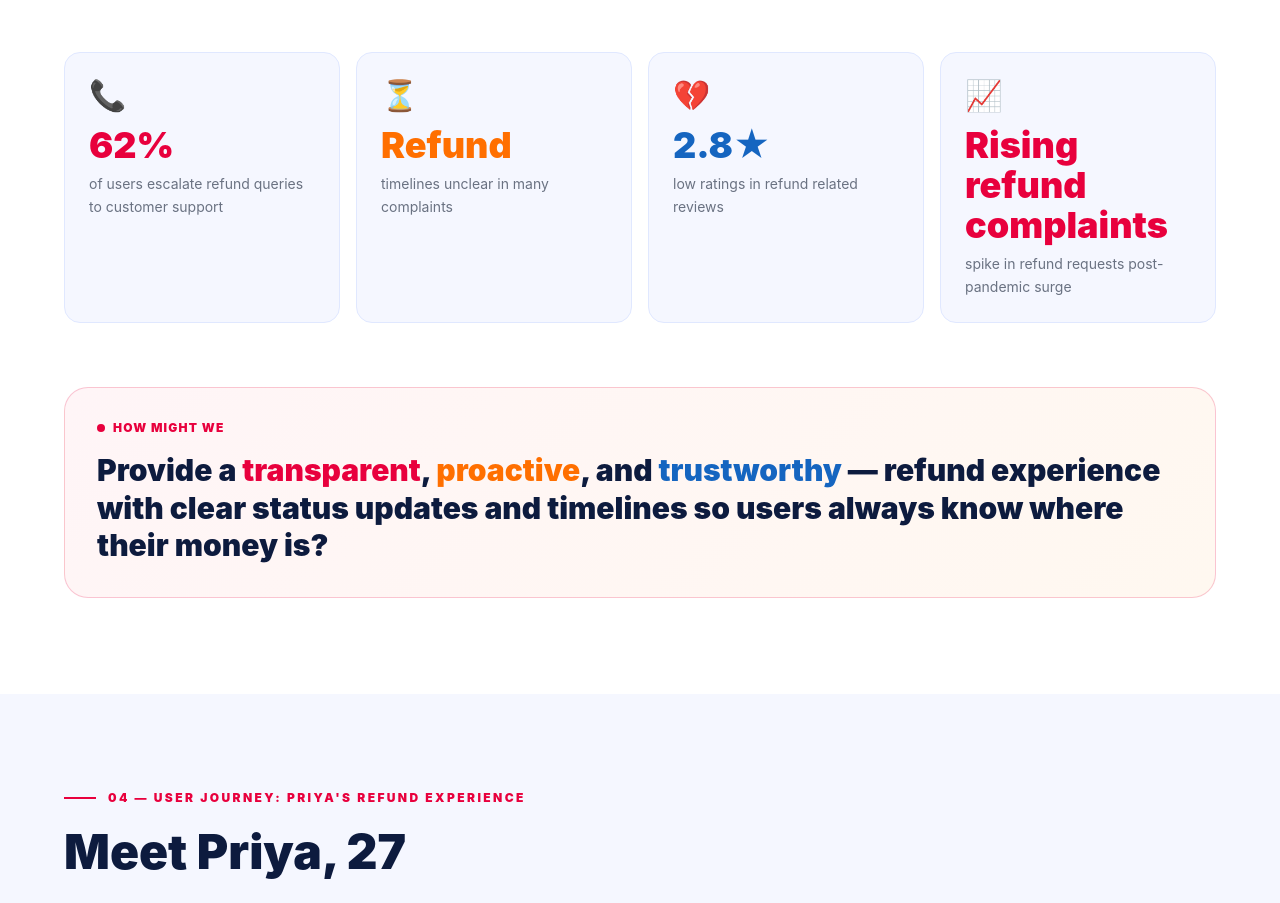
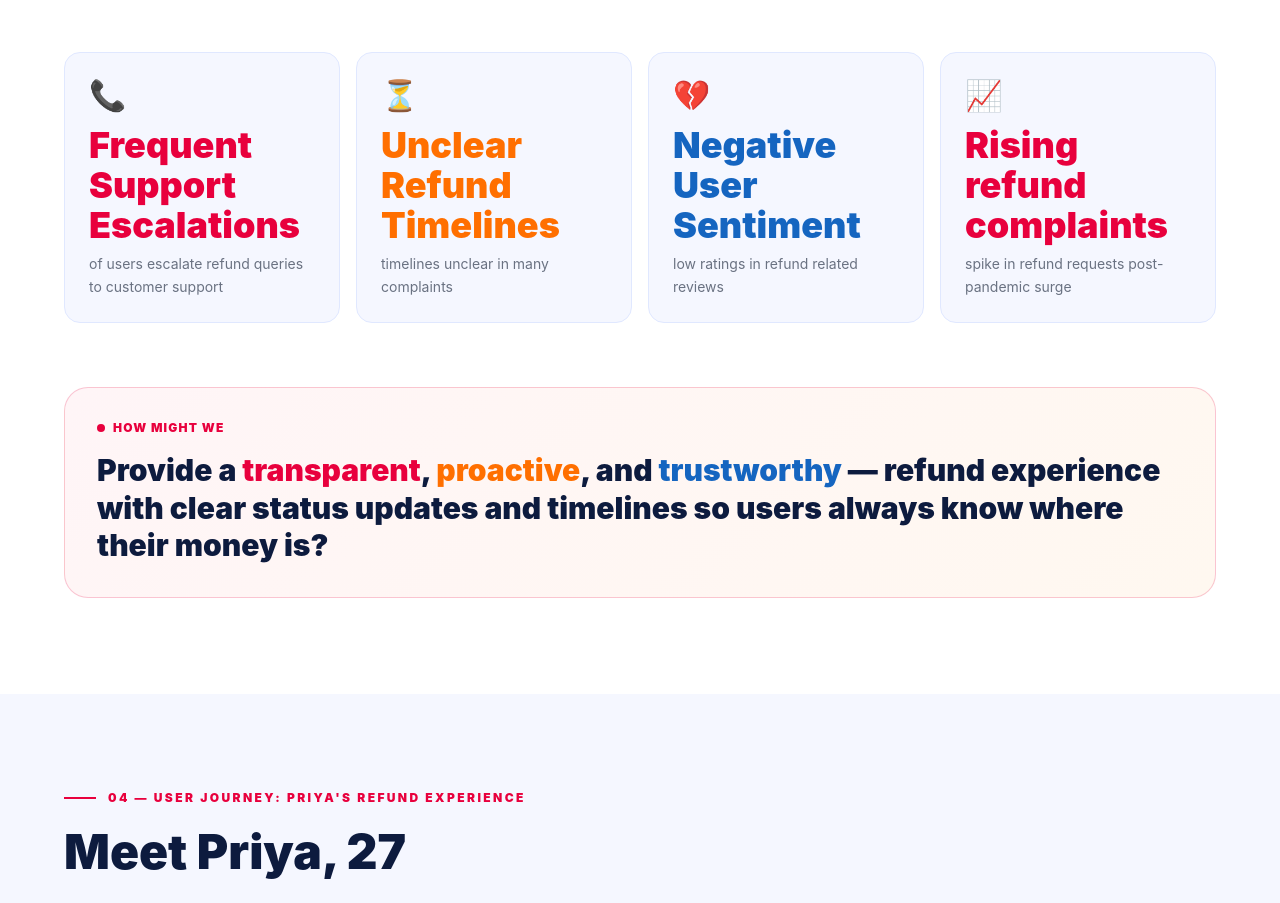
Before and after one commit to kajalverma1104-dot/Casestudyrefundprocess, a React (Vite) app: page / in a window 1280 px wide. Shown: the part 2400-3303 px from the top of the page. Built offline with nearby package versions, Linux system fonts and the light colour scheme.

Commit message:
Update ProblemStatement.tsx

```diff
--- a/src/app/components/ProblemStatement.tsx
+++ b/src/app/components/ProblemStatement.tsx
@@ -8,9 +8,9 @@ function SectionLabel({ children }: { children: string }) {
 }
 
 const stats = [
-  { value: "62%", desc: "of users escalate refund queries to customer support", icon: "📞", color: "text-[#E8003D]" },
-  { value: "Refund", desc: "timelines unclear in many complaints", icon: "⏳", color: "text-[#FF6F00]" },
-  { value: "2.8★", desc: "low ratings in refund related reviews", icon: "💔", color: "text-[#1565C0]" },
+  { value: "Frequent Support Escalations", desc: "of users escalate refund queries to customer support", icon: "📞", color: "text-[#E8003D]" },
+  { value: "Unclear Refund Timelines", desc: "timelines unclear in many complaints", icon: "⏳", color: "text-[#FF6F00]" },
+  { value: "Negative User Sentiment", desc: "low ratings in refund related reviews", icon: "💔", color: "text-[#1565C0]" },
   { value: "Rising refund complaints", desc: "spike in refund requests post-pandemic surge", icon: "📈", color: "text-[#E8003D]" },
 ];
 
```
